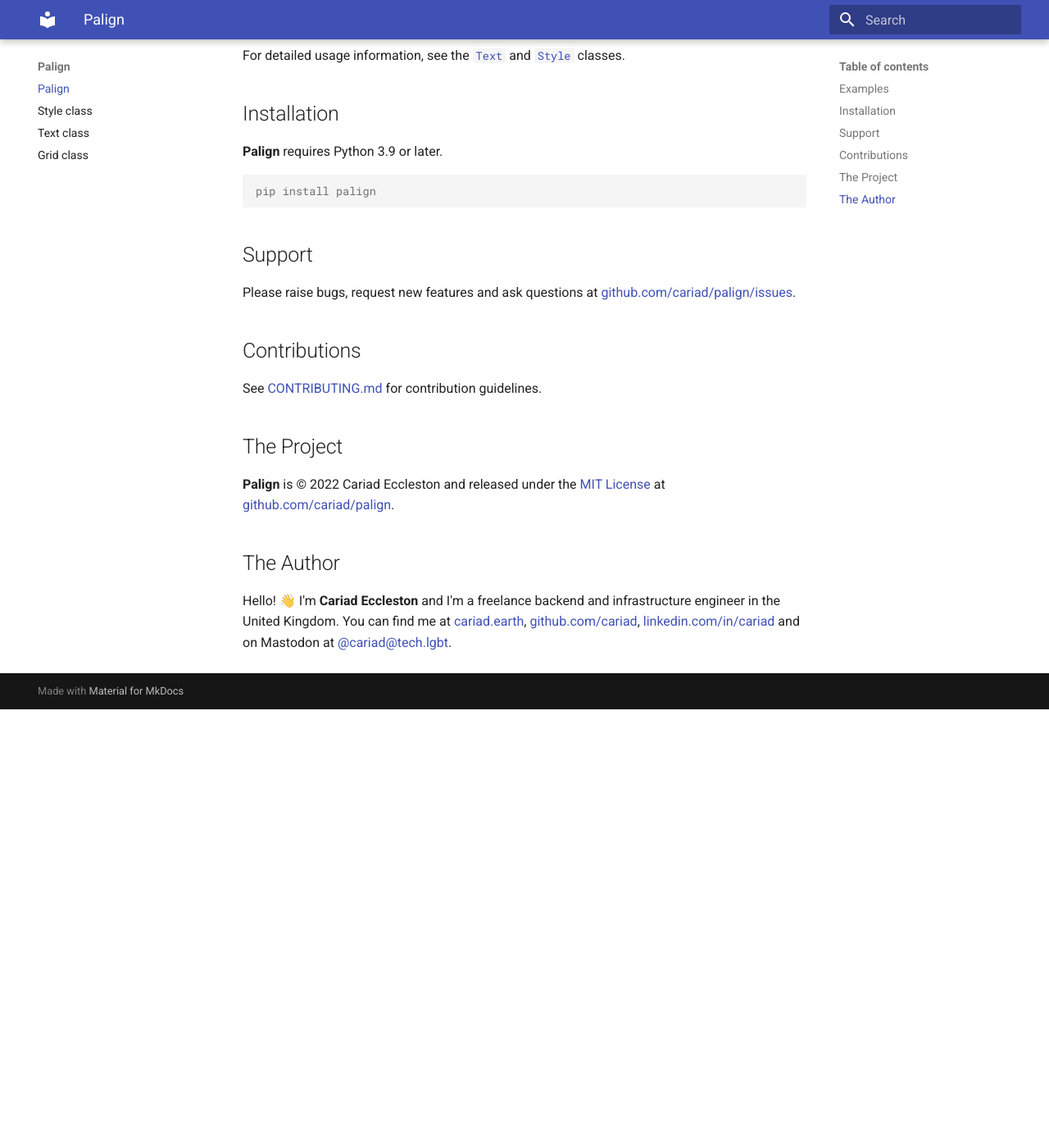
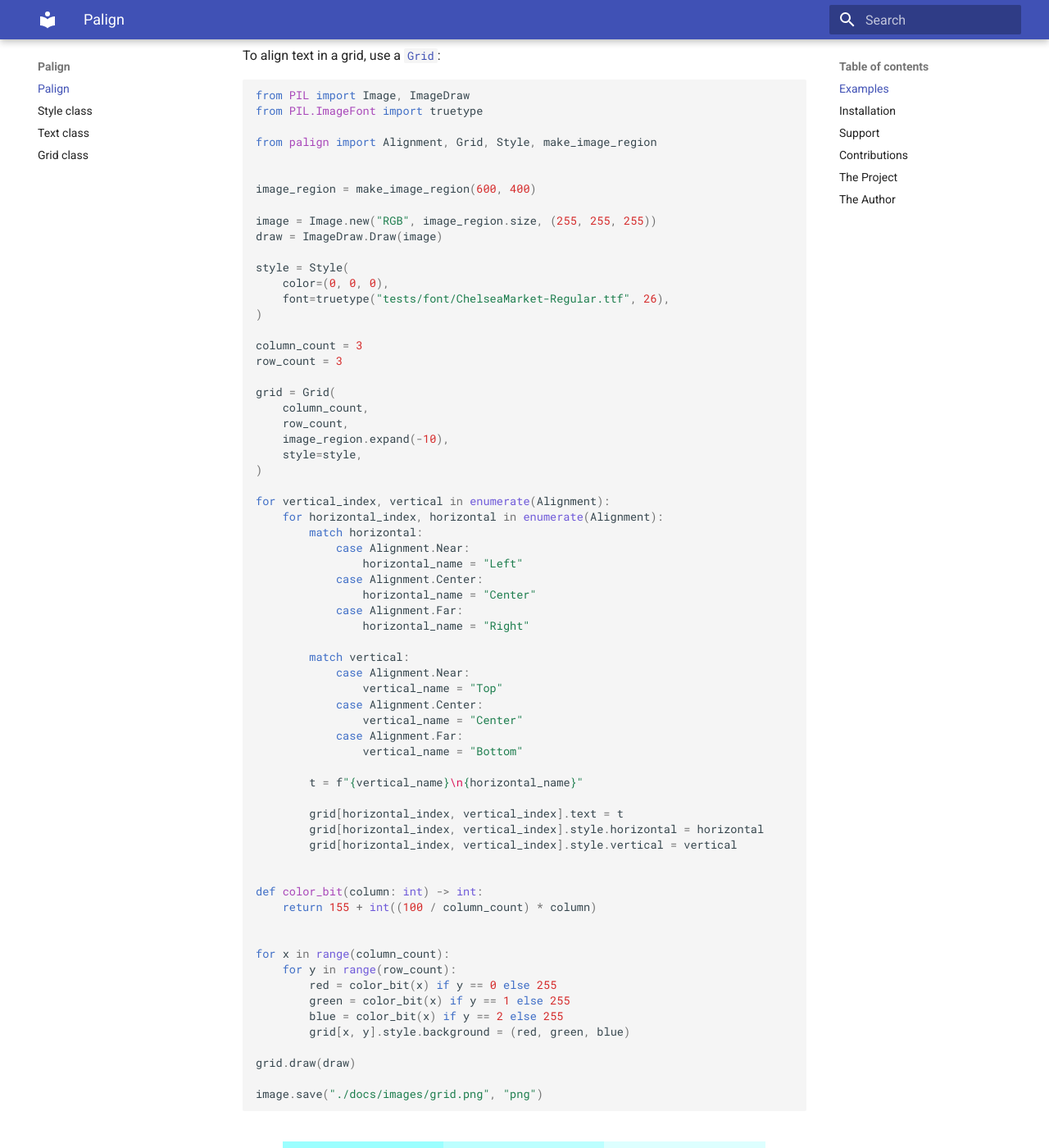
Before and after one commit to cariad/palign, an MkDocs documentation site: the page built from docs/index.md, in a window 1280 px wide and 1400 px high, scrolled down 4671 px. Shown: the whole window at 82% size. Built offline with MkDocs 1.6.1 and Material for MkDocs 9.7.7, drawn with Linux system fonts in a browser that asks for light colours; before the commit the page ends 5536 px from its top, so only the background shows below that; some of the changed text lies outside the part shown.

Commit message:
Clean up documentation

````diff
--- a/docs/index.md
+++ b/docs/index.md
@@ -6,7 +6,7 @@
 
 ## Examples
 
-`Text` draws text of a given [`Style`](./style.md) at a set of coordinates:
+[`Text`](./text.md) draws text of a given [`Style`](./style.md) at a set of coordinates:
 
 ```python
 from PIL import Image, ImageDraw
@@ -25,10 +25,10 @@
 )
 
 # Create a text renderer:
-renderer = Text(draw, style)
+text = Text(draw, style)
 
 # Draw "Hello world!" at (0, 0):
-renderer.draw_text("Hello world!", (0, 0))
+text.draw_text("Hello world!", (0, 0))
 
 # Same the image via Pillow:
 image.save("./docs/images/example-0.png", "png")
@@ -55,46 +55,46 @@
     font=truetype("tests/font/ChelseaMarket-Regular.ttf", 42),
 )
 
-renderer = Text(draw, style)
+text = Text(draw, style)
 
 # Pass in a style to merge into the renderer's base style:
-renderer.draw_text(
+text.draw_text(
     "Red!",
     (0, 0),
     style=Style(color=(255, 0, 0)),
 )
 
-renderer.draw_text(
+text.draw_text(
     "More tracking!",
     (0, 60),
     style=Style(tracking=2),
 )
 
-renderer.draw_text(
+text.draw_text(
     "Less tracking!",
     (0, 120),
     style=Style(tracking=-5),
 )
 
-renderer.draw_text(
+text.draw_text(
     "Highlight!",
     (0, 180),
     style=Style(background=(100, 255, 255)),
 )
 
-renderer.draw_text(
+text.draw_text(
     "Rounded highlight!",
     (0, 240),
     style=Style(background=(100, 255, 255), border_radius=20),
 )
 
-renderer.draw_text(
+text.draw_text(
     "Border!",
     (0, 300),
     style=Style(border_color=(255, 0, 0), border_width=3),
 )
 
-renderer.draw_text(
+text.draw_text(
     "Rounded border!",
     (0, 360),
     style=Style(border_color=(255, 0, 0), border_radius=20, border_width=3),
@@ -145,7 +145,7 @@
     font=truetype("tests/font/ChelseaMarket-Regular.ttf", 21),
 )
 
-renderer = Text(draw, style)
+text = Text(draw, style)
 
 for vertical in Alignment:
     for horizontal in Alignment:
@@ -167,8 +167,8 @@
             case Alignment.Far:
                 vertical_name = "Bottom"
 
-        text = f"{vertical_name} {horizontal_name}"
-        renderer.draw_text(text, text_region, style=alignment)
+        t = f"{vertical_name} {horizontal_name}"
+        text.draw_text(t, text_region, style=alignment)
 
         # Translate the region down by (text_region.height + 10) pixels for
         # the next block.
@@ -181,7 +181,81 @@
   ![](images/example-2.png)
 </figure>
 
-For detailed usage information, see the [`Text`](./text.md) and [`Style`](./style.md) classes.
+To align text in a grid, use a [`Grid`](./grid.md):
+
+```python
+from PIL import Image, ImageDraw
+from PIL.ImageFont import truetype
+
+from palign import Alignment, Grid, Style, make_image_region
+
+
+image_region = make_image_region(600, 400)
+
+image = Image.new("RGB", image_region.size, (255, 255, 255))
+draw = ImageDraw.Draw(image)
+
+style = Style(
+    color=(0, 0, 0),
+    font=truetype("tests/font/ChelseaMarket-Regular.ttf", 26),
+)
+
+column_count = 3
+row_count = 3
+
+grid = Grid(
+    column_count,
+    row_count,
+    image_region.expand(-10),
+    style=style,
+)
+
+for vertical_index, vertical in enumerate(Alignment):
+    for horizontal_index, horizontal in enumerate(Alignment):
+        match horizontal:
+            case Alignment.Near:
+                horizontal_name = "Left"
+            case Alignment.Center:
+                horizontal_name = "Center"
+            case Alignment.Far:
+                horizontal_name = "Right"
+
+        match vertical:
+            case Alignment.Near:
+                vertical_name = "Top"
+            case Alignment.Center:
+                vertical_name = "Center"
+            case Alignment.Far:
+                vertical_name = "Bottom"
+
+        t = f"{vertical_name}\n{horizontal_name}"
+
+        grid[horizontal_index, vertical_index].text = t
+        grid[horizontal_index, vertical_index].style.horizontal = horizontal
+        grid[horizontal_index, vertical_index].style.vertical = vertical
+
+
+def color_bit(column: int) -> int:
+    return 155 + int((100 / column_count) * column)
+
+
+for x in range(column_count):
+    for y in range(row_count):
+        red = color_bit(x) if y == 0 else 255
+        green = color_bit(x) if y == 1 else 255
+        blue = color_bit(x) if y == 2 else 255
+        grid[x, y].style.background = (red, green, blue)
+
+grid.draw(draw)
+
+image.save("./docs/images/grid.png", "png")
+```
+
+<figure markdown>
+  ![](images/grid.png)
+</figure>
+
+For detailed usage information, see the [`Style`](./style.md), [`Text`](./text.md) and [`Grid`](./grid.md) classes.
 
 ## Installation
 
````
Also changed, not shown: README.md (+88 -16 lines), docs/images/grid.png, 2 other files.
